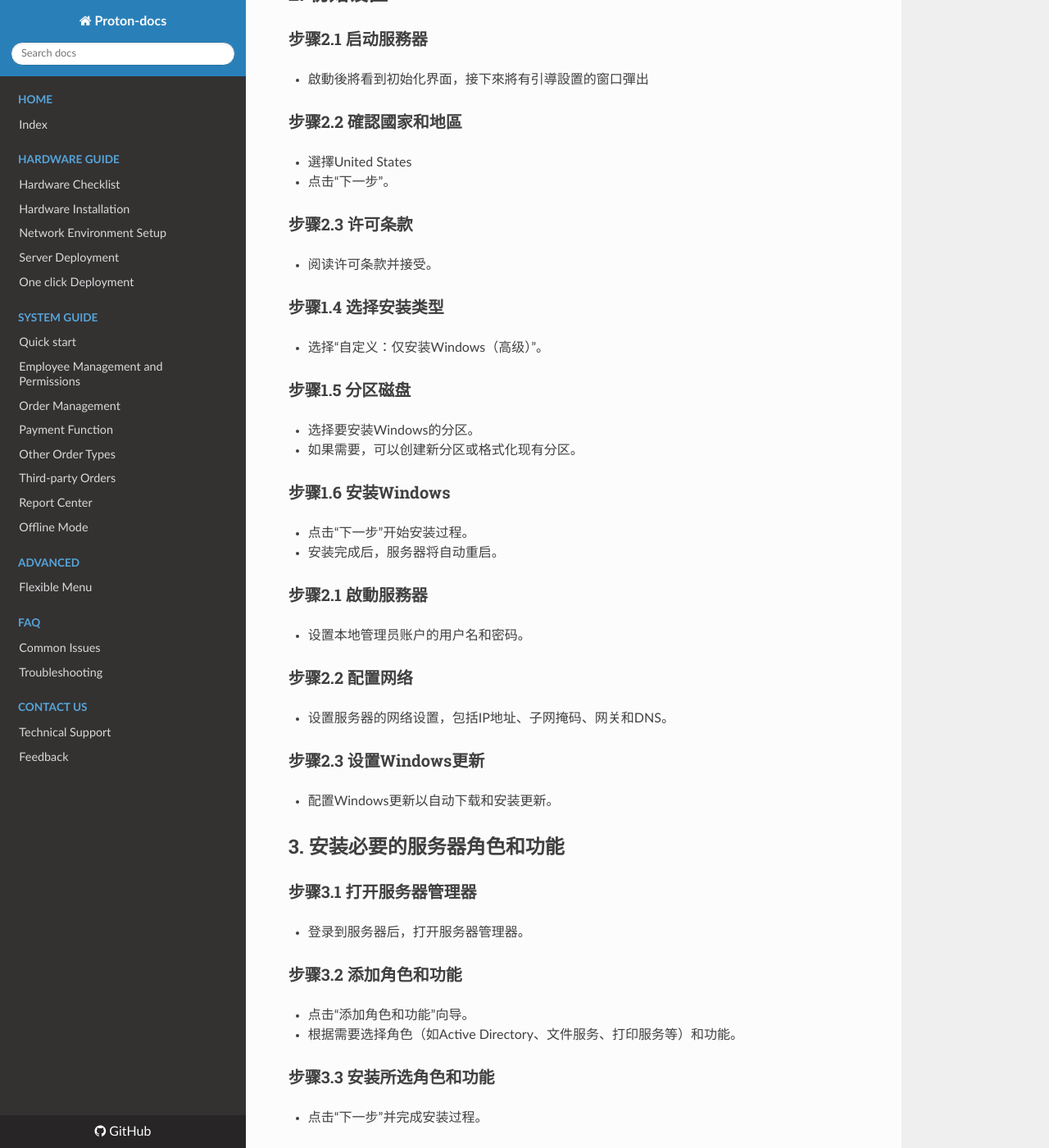
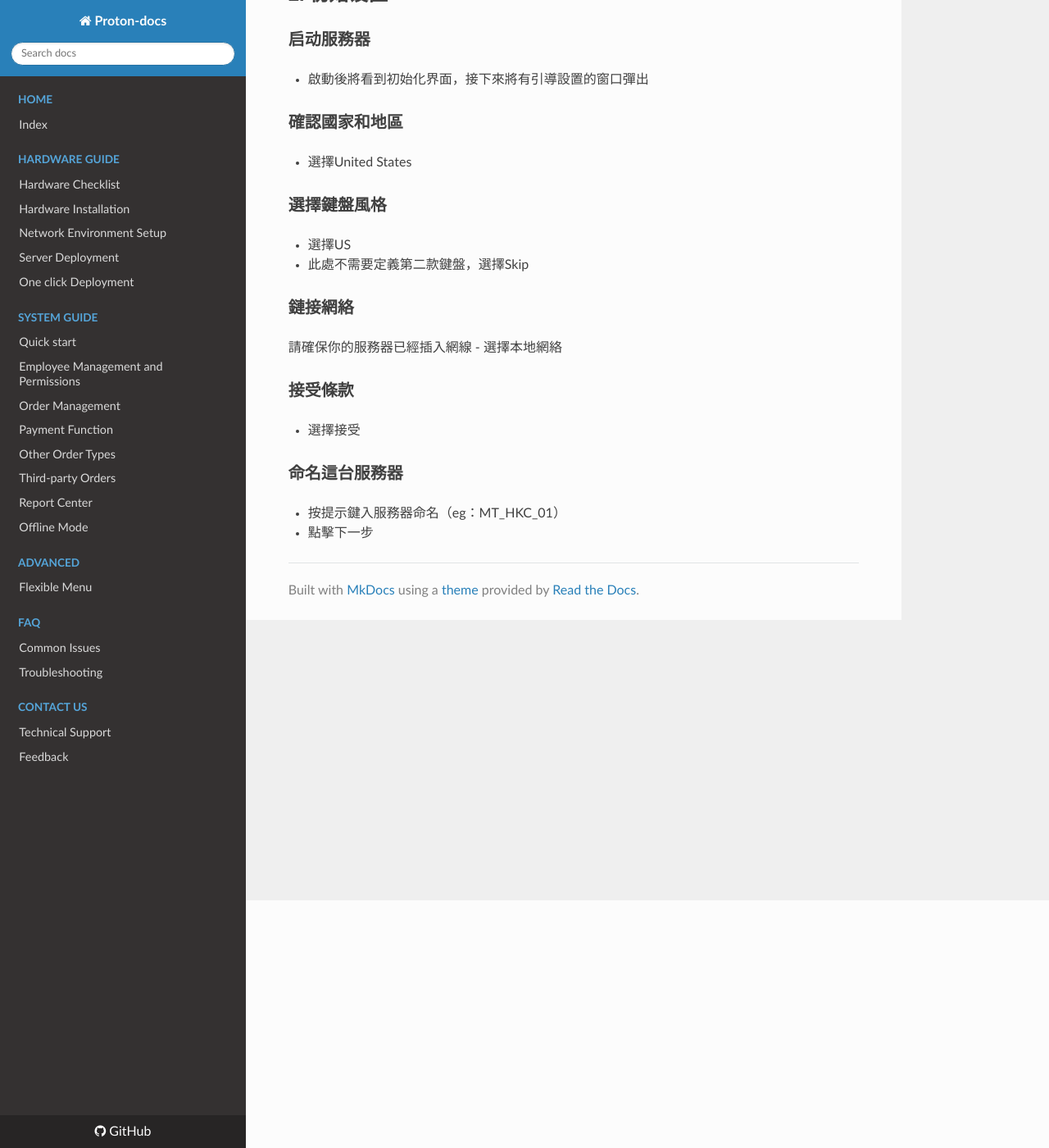
Before and after one commit to readthedocs/tutorial-template, an MkDocs documentation site: the page built from docs/serversetup.md, in a window 1280 px wide and 1400 px high, scrolled down 302 px. Shown: the whole window at 82% size. Built offline with MkDocs 1.6.1, drawn with Linux system fonts in a browser that asks for light colours; nearby versions of some CDN libraries; some of the changed text lies outside the part shown.

Commit message:
Update serversetup.md

```diff
--- a/docs/serversetup.md
+++ b/docs/serversetup.md
@@ -6,65 +6,23 @@
 
 ## 2. 初始设置
 
-### 步骤2.1 启动服務器
+### 启动服務器
 - 啟動後將看到初始化界面，接下來將有引導設置的窗口彈出
 
-### 步骤2.2 確認國家和地區
+### 確認國家和地區
 - 選擇United States
-- 点击“下一步”。
 
-### 步骤2.3 许可条款
-- 阅读许可条款并接受。
+### 選擇鍵盤風格
+- 選擇US
+- 此處不需要定義第二款鍵盤，選擇Skip
 
-### 步骤1.4 选择安装类型
-- 选择“自定义：仅安装Windows（高级）”。
+### 鏈接網絡
+請確保你的服務器已經插入網線
+- 選擇本地網絡
 
-### 步骤1.5 分区磁盘
-- 选择要安装Windows的分区。
-- 如果需要，可以创建新分区或格式化现有分区。
+### 接受條款
+- 選擇接受
 
-### 步骤1.6 安装Windows
-- 点击“下一步”开始安装过程。
-- 安装完成后，服务器将自动重启。
-
-### 步骤2.1 啟動服務器
-- 设置本地管理员账户的用户名和密码。
-
-### 步骤2.2 配置网络
-- 设置服务器的网络设置，包括IP地址、子网掩码、网关和DNS。
-
-### 步骤2.3 设置Windows更新
-- 配置Windows更新以自动下载和安装更新。
-
-## 3. 安装必要的服务器角色和功能
-
-### 步骤3.1 打开服务器管理器
-- 登录到服务器后，打开服务器管理器。
-
-### 步骤3.2 添加角色和功能
-- 点击“添加角色和功能”向导。
-- 根据需要选择角色（如Active Directory、文件服务、打印服务等）和功能。
-
-### 步骤3.3 安装所选角色和功能
-- 点击“下一步”并完成安装过程。
-
-## 4. 安全配置
-
-### 步骤4.1 设置防火墙
-- 配置Windows防火墙以允许必要的入站和出站规则。
-
-### 步骤4.2 更新安全策略
-- 设置密码策略、账户锁定策略等。
-
-### 步骤4.3 安装防病毒软件
-- 安装并配置防病毒软件以保护服务器免受恶意软件的侵害。
-
-## 5. 定期维护
-
-- 定期检查系统更新。
-- 定期备份重要数据。
-- 监控系统性能和资源使用情况。
-
-## 结语
-
-以上是Windows服务器系统初始化的基本步骤。根据您的具体需求，可能还需要进行额外的配置和优化。请确保遵循最佳实践和安全指南来保护您的服务器环境。
+### 命名這台服務器
+- 按提示鍵入服務器命名（eg：MT_HKC_01）
+- 點擊下一步
```
